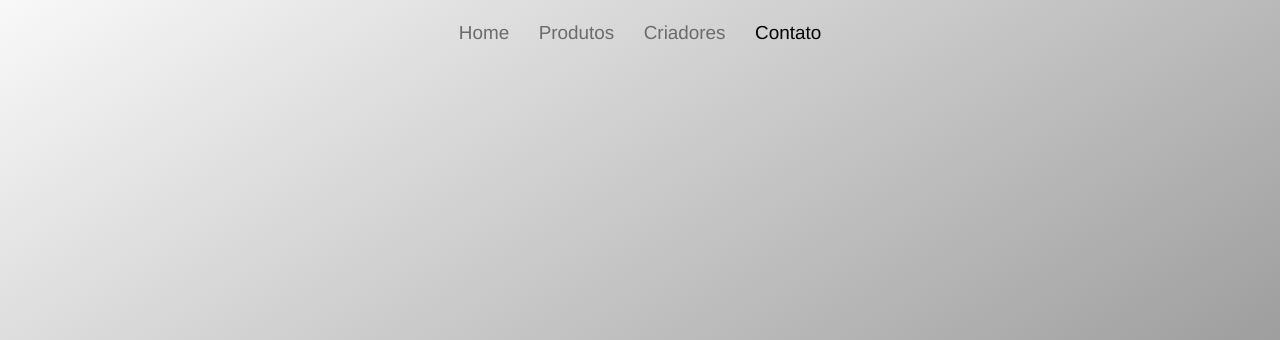
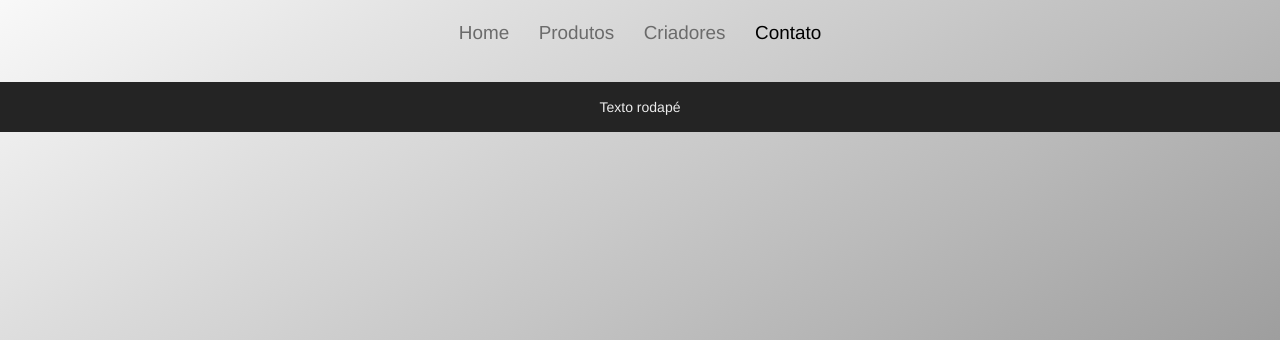
Before and after one commit to Ocramoi/Ocramoi.github.io, a PHP site: page /contato.html in a window 1280 px wide. Shown: the part 81-421 px from the top of the page. Run offline with PHP 8.4, Linux system fonts and the light colour scheme.

Commit message:
rodape + icone

```diff
--- a/contato.html
+++ b/contato.html
@@ -18,8 +18,9 @@
         <a href="http://www.nerdstore.com.br">Produtos</a>
         <a href="criadores.html">Criadores</a>
         <a href="#" class="ativo">Contato</a>
-        <a class="icone" id="iconeMenu">@</a>
+        <a class="icone" id="iconeMenu">#</a>
     </div>
+    <div class="rodape">Texto rodapé</div>
     <script src="app.js"></script>
     <script src="https://ajax.googleapis.com/ajax/libs/jquery/3.3.1/jquery.min.js"></script>
     <script src="https://maxcdn.bootstrapcdn.com/bootstrap/3.3.7/js/bootstrap.min.js"></script>
--- a/criadores.html
+++ b/criadores.html
@@ -18,7 +18,7 @@
         <a href="http://www.nerdstore.com.br">Produtos</a>
         <a href="#" class="ativo">Criadores</a>
         <a href="contato.html">Contato</a>
-        <a class="icone" id="iconeMenu">@</a>
+        <a class="icone" id="iconeMenu">#</a>
     </div>
     <div class="criadores">
         <div class="conjunto">
@@ -26,6 +26,7 @@
             <i class="altCriadores">Marco Antônio R. de Toledo</i>
         </div>
     </div>
+    <div class="rodape">Texto rodapé</div>
     <script src="app.js"></script>
     <script src="https://ajax.googleapis.com/ajax/libs/jquery/3.3.1/jquery.min.js"></script>
     <script src="https://maxcdn.bootstrapcdn.com/bootstrap/3.3.7/js/bootstrap.min.js"></script>
--- a/index.html
+++ b/index.html
@@ -18,7 +18,7 @@
         <a href="http://www.nerdstore.com.br">Produtos</a>
         <a href="criadores.html">Criadores</a>
         <a href="contato.html">Contato</a>
-        <a class="icone" id="iconeMenu">@</a>
+        <a class="icone" id="iconeMenu">#</a>
     </div>
     <div id="myCarousel" class="carousel slide" data-ride="carousel">
             <!-- "bolinhas" -->
@@ -59,6 +59,7 @@
             </a>
     </div>
     <!---->
+    <div class="rodape">Texto rodapé</div>
     <script src="app.js"></script>
     <script src="https://ajax.googleapis.com/ajax/libs/jquery/3.3.1/jquery.min.js"></script>
     <script src="https://maxcdn.bootstrapcdn.com/bootstrap/3.3.7/js/bootstrap.min.js"></script>
--- a/style.css
+++ b/style.css
@@ -5,7 +5,17 @@ header
     font-size: 1.5cm;
     margin-bottom: 20px;
 }
-
+.rodape
+{
+    text-align: center;
+    left: 0px;
+    width: 100%;
+    background-color: rgb(36, 36, 36);
+    margin-top: 20px;
+    padding-top: 15px;
+    padding-bottom: 15px;
+    color: rgb(236, 236, 236);
+}
 /*criadores*/
 .criadores
 {
```
Also changed, not shown: icones/menu3.svg (added), icones/menu4.svg (added).
